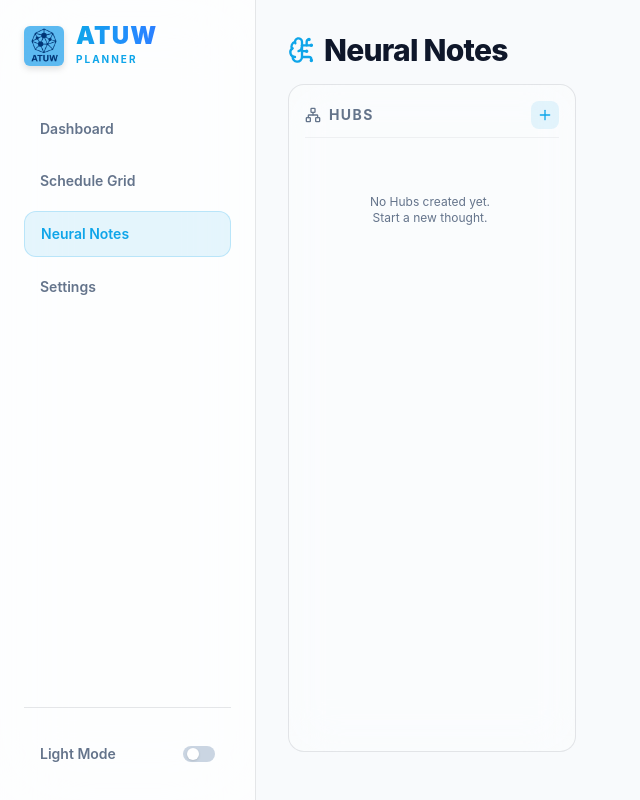
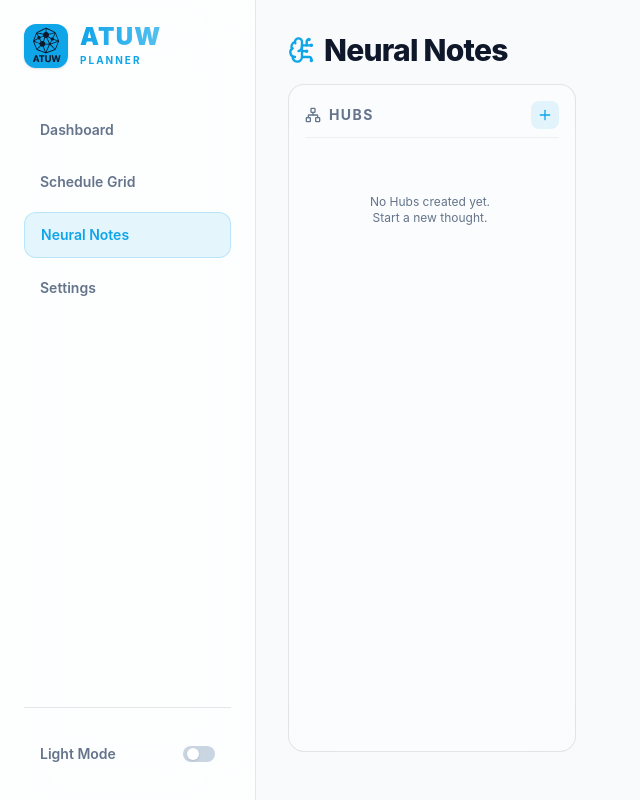
Before and after one commit to AryanChauhanA/ATUW-PLANNER, a React (Vite) app: page /notes in a window 1280 px wide. Shown: the whole page, without its empty margins (0-640 px from the left). Built offline with nearby package versions, Linux system fonts and the light colour scheme.

Commit message:
style: implement dynamic theme-adaptive SVG logo mask

```diff
--- a/src/components/dashboard/WelcomeHeader.jsx
+++ b/src/components/dashboard/WelcomeHeader.jsx
@@ -1,6 +1,6 @@
 import { useState, useEffect } from 'react'
 import { UserCircle } from 'lucide-react'
-import logo from '../../assets/logo.png'
+import logo from '../../assets/logo.svg'
 
 export default function WelcomeHeader({ openSignIn }) {
   const [time, setTime] = useState(new Date())
@@ -29,9 +29,30 @@ export default function WelcomeHeader({ openSignIn }) {
   return (
     <div className="flex items-center justify-between bg-surface/30 backdrop-blur-xl border border-border/50 rounded-2xl p-5 shadow-sm">
       <div className="flex items-center gap-4 flex-1">
+
         {/* Mobile GitHub Logo */}
         <a href="https://github.com/AryanChauhanA/ATUW-PLANNER" target="_blank" rel="noreferrer" className="md:hidden">
-          <img src={logo} alt="ATUW" className="w-10 h-10 object-contain drop-shadow-[0_0_8px_rgba(14,165,233,0.5)]" />
+          {/* BRIGHT OUTER SQUARE */}
+          <div
+            className="w-11 h-11 rounded-xl flex items-center justify-center transition-colors duration-300 shadow-sm relative z-10"
+            style={{ backgroundColor: 'var(--brand-primary)' }}
+          >
+            {/* DARK INNER LOGO */}
+            <div
+              className="w-full h-full transition-colors duration-300"
+              style={{
+                backgroundColor: '#0f172a',
+                maskImage: `url(${logo})`,
+                WebkitMaskImage: `url(${logo})`,
+                maskSize: '95%', /* <-- Change this to 90% or 100% if you want it even bigger */
+                WebkitMaskSize: '95%',
+                maskRepeat: 'no-repeat',
+                WebkitMaskRepeat: 'no-repeat',
+                maskPosition: 'center',
+                WebkitMaskPosition: 'center'
+              }}
+            ></div>
+          </div>
         </a>
 
         <div>
@@ -43,13 +64,13 @@ export default function WelcomeHeader({ openSignIn }) {
                 value={inputName}
                 onChange={(e) => setInputName(e.target.value)}
                 placeholder="What is your name?"
-                className="bg-background border border-border rounded-lg px-3 py-1.5 text-sm focus:outline-none focus:border-brand w-max"
+                className="bg-background border border-border rounded-lg px-3 py-1.5 text-sm focus:outline-none focus:border-brand w-max transition-colors duration-300"
               />
             </form>
           ) : (
             <>
               <h1 className="text-xl md:text-2xl font-extrabold text-primary tracking-tight">{greeting}</h1>
-              <p className="text-sm font-medium text-brand uppercase tracking-widest mt-1">
+              <p className="text-sm font-medium text-brand uppercase tracking-widest mt-1 transition-colors duration-300">
                 {time.toLocaleTimeString([], { hour: '2-digit', minute: '2-digit', second: '2-digit' })}
               </p>
             </>
--- a/src/components/layout/Sidebar.jsx
+++ b/src/components/layout/Sidebar.jsx
@@ -1,6 +1,6 @@
 import { NavLink } from 'react-router-dom'
-import logo from '../../assets/logo.png'
 import { useTheme } from '../../contexts/ThemeContext'
+import logo from '../../assets/logo.svg'
 
 export default function Sidebar() {
   const { theme, toggleTheme } = useTheme()
@@ -25,17 +25,34 @@ export default function Sidebar() {
           title="View Source Code"
         >
           <div className="absolute -inset-2 bg-brand/20 rounded-full blur-md opacity-0 group-hover:opacity-100 transition-opacity"></div>
-          <img
-            src={logo}
-            alt="ATUW Logo"
-            className="w-10 h-10 object-contain drop-shadow-md rounded-md relative z-10"
-          />
+
+          {/* BRIGHT OUTER SQUARE */}
+          <div
+            className="w-11 h-11 rounded-xl flex items-center justify-center transition-colors duration-300 shadow-sm relative z-10"
+            style={{ backgroundColor: 'var(--brand-primary)' }}
+          >
+            {/* DARK INNER LOGO */}
+            <div
+              className="w-full h-full transition-colors duration-300"
+              style={{
+                backgroundColor: '#0f172a',
+                maskImage: `url(${logo})`,
+                WebkitMaskImage: `url(${logo})`,
+                maskSize: '95%', /* <-- Change this to 90% or 100% if you want it even bigger */
+                WebkitMaskSize: '95%',
+                maskRepeat: 'no-repeat',
+                WebkitMaskRepeat: 'no-repeat',
+                maskPosition: 'center',
+                WebkitMaskPosition: 'center'
+              }}
+            ></div>
+          </div>
         </a>
         <div>
-          <h2 className="text-2xl font-black text-transparent bg-clip-text bg-gradient-to-r from-brand to-blue-500 tracking-wider leading-none">
+          <h2 className="text-2xl font-black text-transparent bg-clip-text bg-gradient-to-r from-brand to-brand/70 tracking-wider leading-none transition-colors duration-300">
             ATUW
           </h2>
-          <p className="text-[10px] text-brand font-bold tracking-[0.2em] uppercase mt-1">
+          <p className="text-[10px] text-brand font-bold tracking-[0.2em] uppercase mt-1 transition-colors duration-300">
             Planner
           </p>
         </div>
--- a/src/index.css
+++ b/src/index.css
@@ -20,7 +20,7 @@
   --border-color: rgba(15, 23, 42, 0.1);
   --text-main: #0f172a; /* Deep Navy */
   --text-muted: #64748b;
-  --brand-primary: #0ea5e9; /* Sky Blue (Anchor) */
+  --brand-primary: #0ea5e9; /* Cyan (Default) */
   --brand-hover: #0284c7;
   --glass-bg: rgba(255, 255, 255, 0.6);
 }
@@ -33,7 +33,25 @@
   --border-color: rgba(255, 255, 255, 0.1);
   --text-main: #f8fafc; /* Crisp White */
   --text-muted: #94a3b8;
-  --brand-primary: #0ea5e9; /* Sky Blue (Anchor) */
+  --brand-primary: #0ea5e9; /* Cyan (Default) */
   --brand-hover: #38bdf8;
   --glass-bg: rgba(2, 6, 23, 0.4);
 }
+
+/* --- THEMES --- */
+/* We will toggle these classes on the body later when the user selects a color */
+.theme-emerald { --brand-primary: #10b981; --brand-hover: #34d399; }
+.theme-violet { --brand-primary: #8b5cf6; --brand-hover: #a78bfa; }
+.theme-rose { --brand-primary: #f43f5e; --brand-hover: #fb7185; }
+
+/* --- DYNAMIC LOGO MASK --- */
+/* This pours the brand color into the shape of your SVG */
+.dynamic-logo {
+  background-color: var(--brand-primary);
+  mask-size: contain;
+  mask-repeat: no-repeat;
+  mask-position: center;
+  -webkit-mask-size: contain;
+  -webkit-mask-repeat: no-repeat;
+  -webkit-mask-position: center;
+}
```
Also changed, not shown: src/assets/logo.svg (added).
